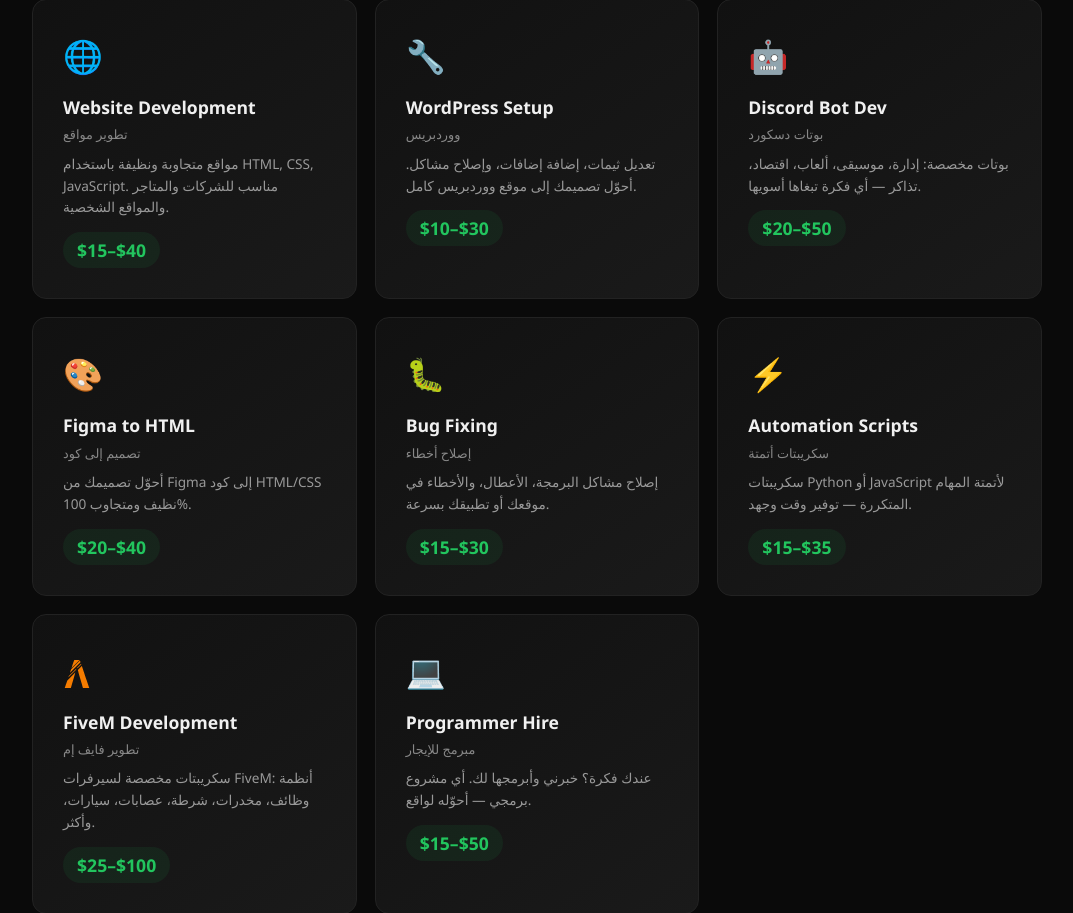
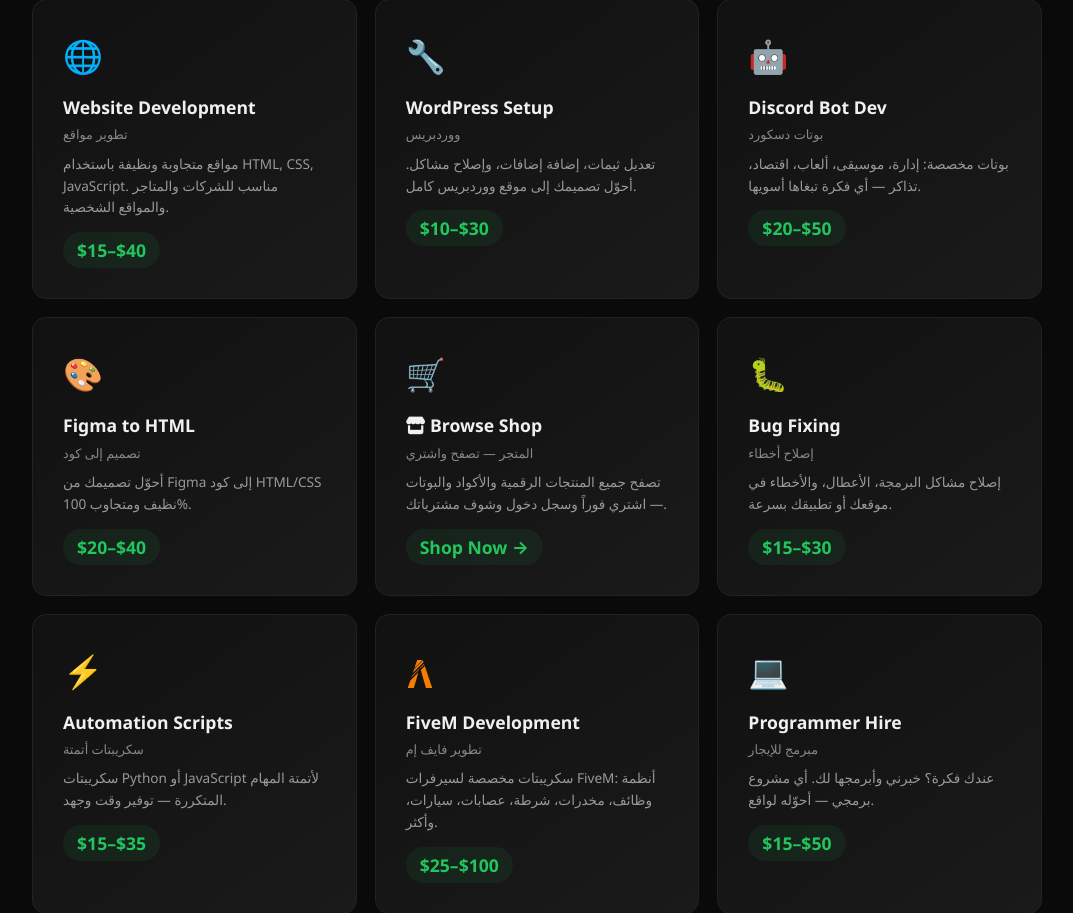
Before and after one commit to s97512856-tech/LOST, a Flask app: page / in a window 1280 px wide. Shown: the part 1353-2266 px from the top of the page, without its empty margins (103-1176 px from the left). Run offline with Flask 3, Linux system fonts and the light colour scheme; data comes from the database, SQL or seed files in the repository; data that the repository does not hold is empty.

Commit message:
add Browse Shop card in services section

```diff
--- a/templates/index.html
+++ b/templates/index.html
@@ -102,6 +102,7 @@
         <div class="service-card"><span class="icon">🔧</span><h3>WordPress Setup</h3><div class="ar">ووردبريس</div><p>تعديل ثيمات، إضافة إضافات، وإصلاح مشاكل. أحوّل تصميمك إلى موقع ووردبريس كامل.</p><span class="price">$10–$30</span></div>
         <div class="service-card"><span class="icon">🤖</span><h3>Discord Bot Dev</h3><div class="ar">بوتات دسكورد</div><p>بوتات مخصصة: إدارة، موسيقى، ألعاب، اقتصاد، تذاكر — أي فكرة تبغاها أسويها.</p><span class="price">$20–$50</span></div>
         <div class="service-card"><span class="icon">🎨</span><h3>Figma to HTML</h3><div class="ar">تصميم إلى كود</div><p>أحوّل تصميمك من Figma إلى كود HTML/CSS نظيف ومتجاوب 100%.</p><span class="price">$20–$40</span></div>
+        <div class="service-card" onclick="window.location.href='{{ url_for('shop') }}'" style="cursor:pointer"><span class="icon">🛒</span><h3><i class="fas fa-store"></i> Browse Shop</h3><div class="ar">المتجر — تصفح واشتري</div><p>تصفح جميع المنتجات الرقمية والأكواد والبوتات — اشتري فوراً وسجل دخول وشوف مشترياتك.</p><span class="price">Shop Now →</span></div>
         <div class="service-card"><span class="icon">🐛</span><h3>Bug Fixing</h3><div class="ar">إصلاح أخطاء</div><p>إصلاح مشاكل البرمجة، الأعطال، والأخطاء في موقعك أو تطبيقك بسرعة.</p><span class="price">$15–$30</span></div>
         <div class="service-card"><span class="icon">⚡</span><h3>Automation Scripts</h3><div class="ar">سكريبتات أتمتة</div><p>سكريبتات Python أو JavaScript لأتمتة المهام المتكررة — توفير وقت وجهد.</p><span class="price">$15–$35</span></div>
         <div class="service-card"><span class="icon"><svg viewBox="0 0 24 24" style="width:28px;height:28px;fill:#f57c00;vertical-align:middle"><path d="M22.4 24h-5.225c-.117 0-.455-1.127-1.026-3.375-1.982-6.909-3.124-10.946-3.417-12.12l3.37-3.325h.099c.454 1.42 2.554 7.676 6.299 18.768ZM12.342 7.084h-.048a3.382 3.385 0 0 1-.098-.492v-.098a102.619 102.715 0 0 1 3.272-3.275c.13.196.196.356.196.491v.05a140.694 140.826 0 0 1-3.322 3.324ZM5.994 10.9h-.05c.67-2.12 1.076-3.209 1.223-3.275L14.492.343c.08 0 .258.524.533 1.562zm1.37-4.014h-.05C8.813 2.342 9.612.048 9.71 0h4.495v.05a664.971 664.971 0 0 1-6.841 6.839Zm-2.69 7.874h-.05c.166-.798.554-1.418 1.174-1.855a312.918 313.213 0 0 1 5.71-5.717h.05c-.117.672-.375 1.175-.781 1.52zM1.598 24l-.098-.05c1.399-4.172 2.148-6.322 2.248-6.45l6.74-6.694v.05C10.232 11.88 8.974 16.263 6.73 24Z"/></svg></span><h3>FiveM Development</h3><div class="ar">تطوير فايف إم</div><p>سكريبتات مخصصة لسيرفرات FiveM: أنظمة وظائف، مخدرات، شرطة، عصابات، سيارات، وأكثر.</p><span class="price">$25–$100</span></div>
```
